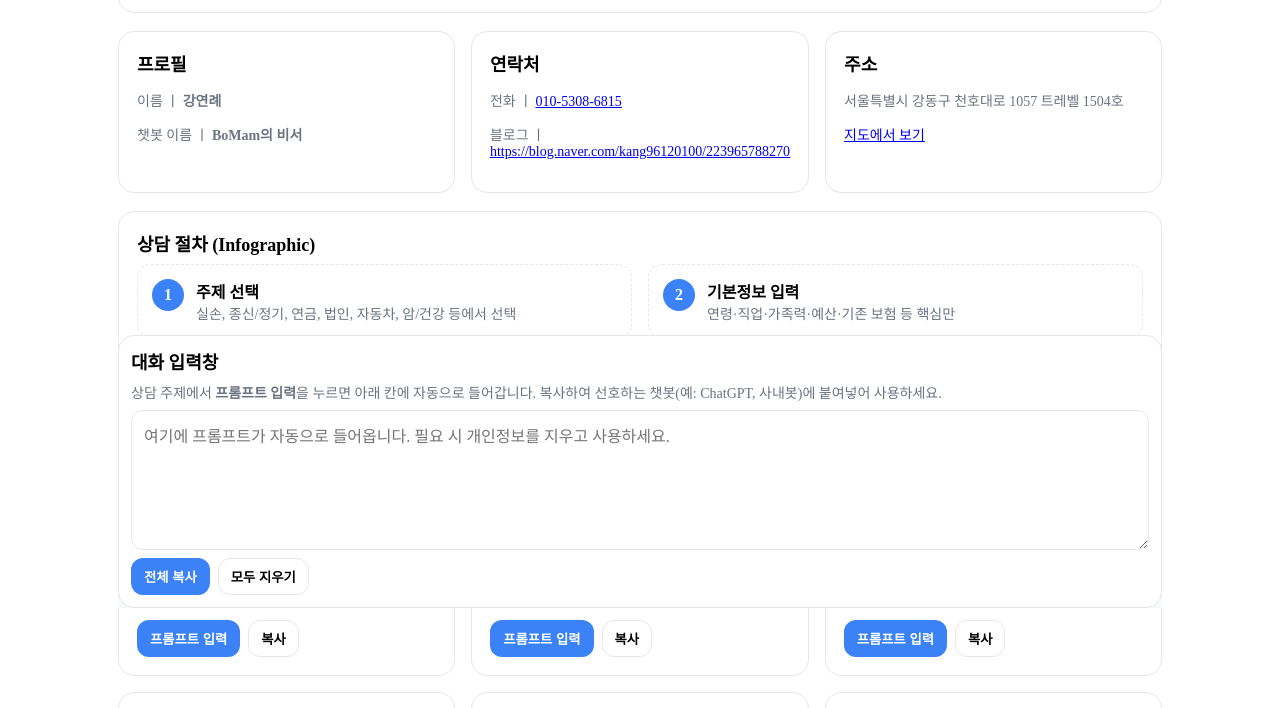
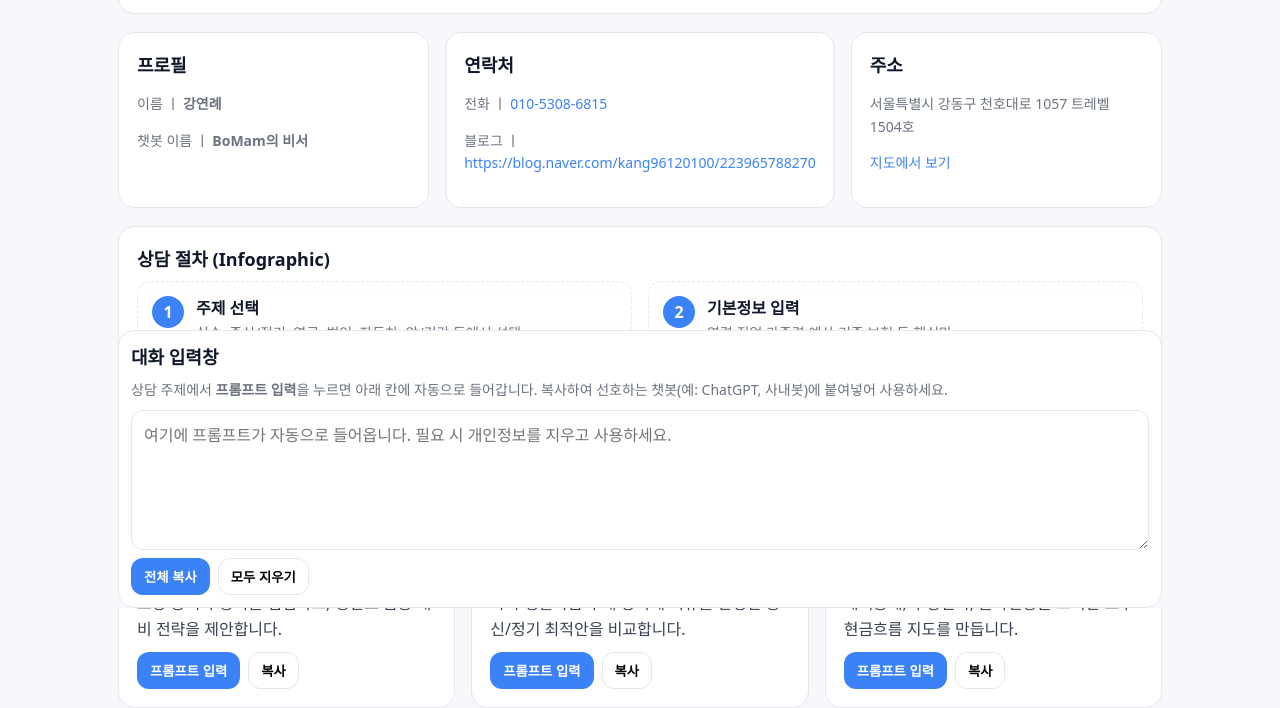
Before and after one commit to yunyaekang/classhtml, a plain HTML site: page index (2).html in a window 1280 px wide. Shown: the part 192-900 px from the top of the page. Drawn offline with Linux system fonts and the light colour scheme.

Commit message:
Update index (2).html

```diff
--- a/index (2).html
+++ b/index (2).html
@@ -10,6 +10,9 @@
       --bg:#f7f8fb; --card:#ffffff; --ink:#0f172a; --muted:#6b7280; --line:#e5e7eb; --accent:#3b82f6; --accent-ink:#ffffff;
     }
     *{box-sizing:border-box}
+    html,body{height:100%}
+    body{margin:0;font:16px/1.6 system-ui,-apple-system,Segoe UI,Roboto,Pretendard,Apple SD Gothic Neo,Noto Sans KR,sans-serif;color:var(--ink);background:var(--bg)}
+    a{color:var(--accent);text-decoration:none}
     a:hover{text-decoration:underline}
     .wrap{max-width:1100px;margin:0 auto;padding:28px}
     header.hero{display:grid;gap:12px;padding:20px;border:1px solid var(--line);background:var(--card);border-radius:16px}
```
